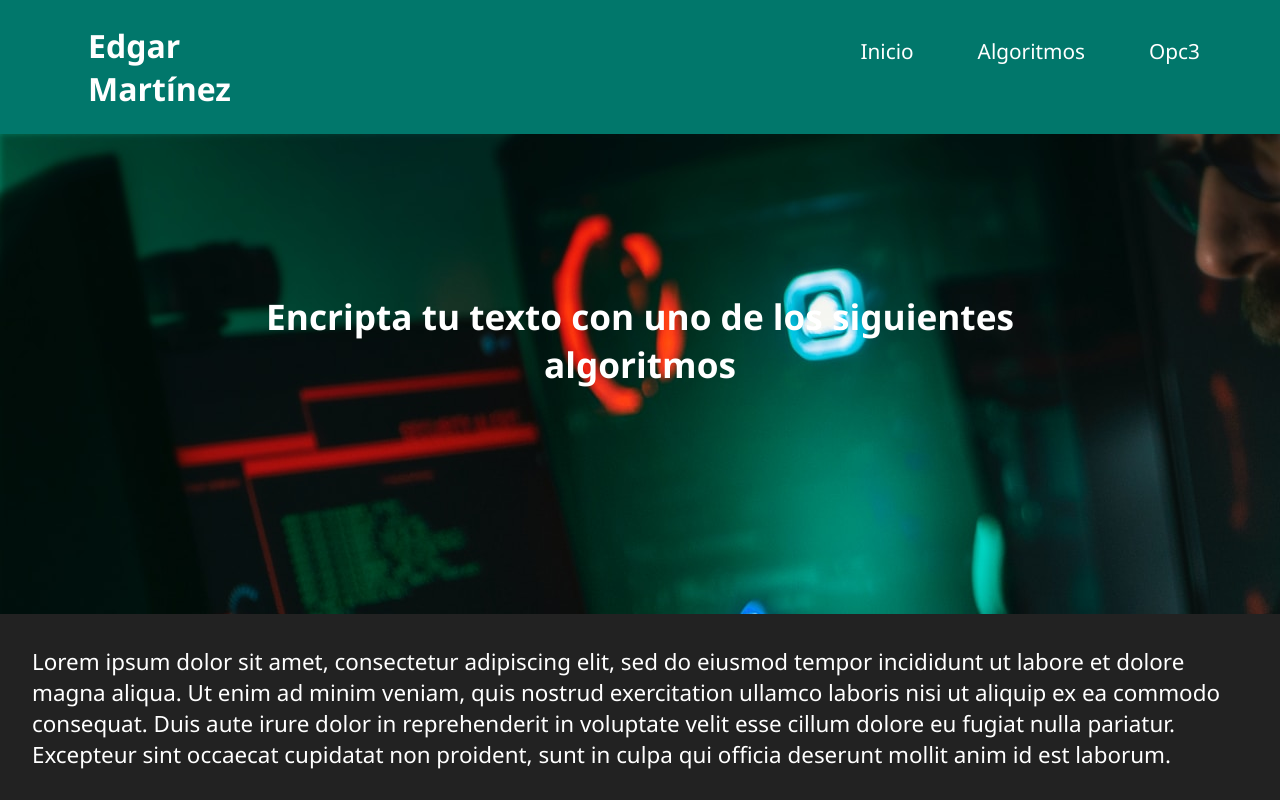
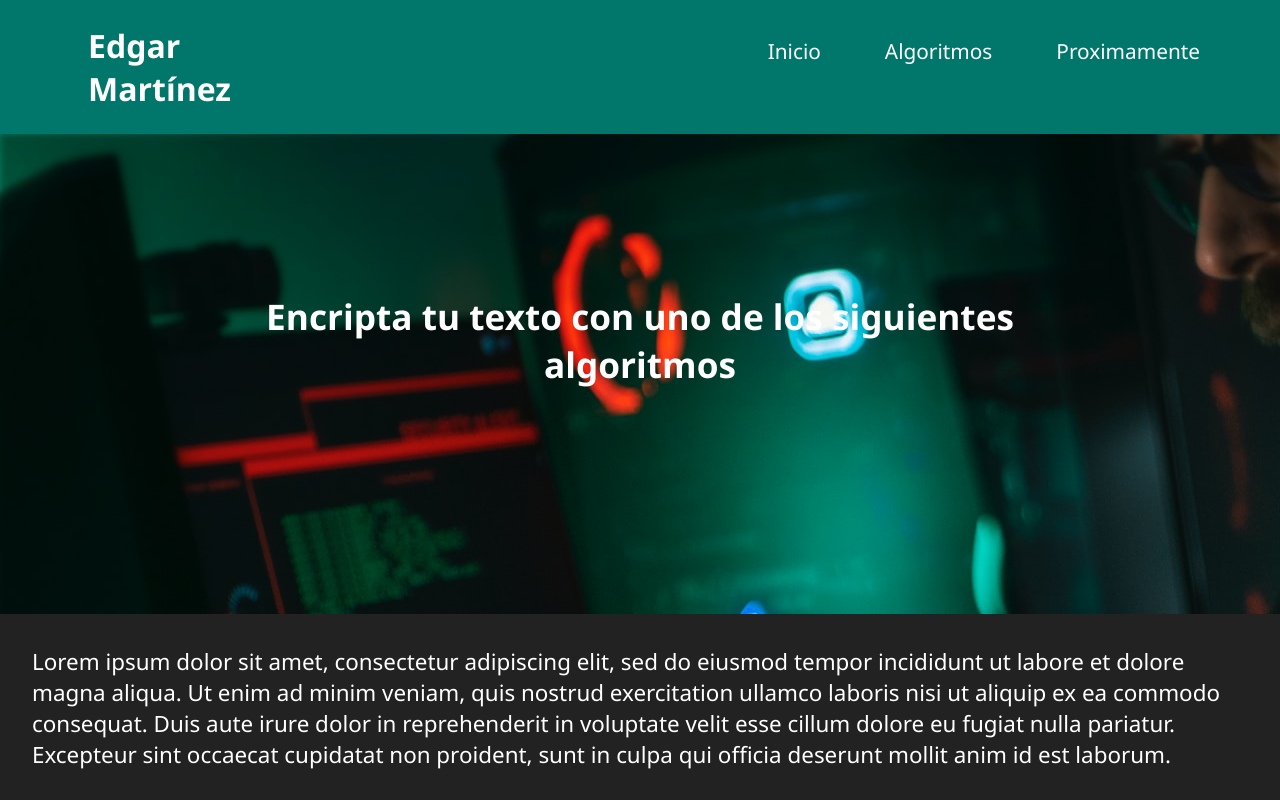
Before and after one commit to DanielMMITM/Text-Encryptor, a React (Vite) app: page / in a window 1280 px wide. Shown: the top 800 px of the page. Built offline with nearby package versions, Linux system fonts and the light colour scheme.

Commit message:
Se agregaron links al navbar

```diff
--- /dev/null
+++ b/src/App.css
@@ -0,0 +1,3 @@
+html{
+    scroll-behavior: smooth;
+}
--- a/src/Components/NavBar/NavBar.jsx
+++ b/src/Components/NavBar/NavBar.jsx
@@ -10,8 +10,9 @@ export function NavBar() {
             <div className="nav-menu">
                 <ul>
                     <Link className='navOptions' to={"/"}><li>Inicio</li></Link>
-                    <li>Algoritmos</li>
-                    <li>Opc3</li>
+                    <a className='navOptions' href="#Algorithms"><li>Algoritmos</li></a>
+                    <a className='navOptions' href="#ComingSoon"><li>Proximamente</li></a>
+
                 </ul>
             </div>
         </div>
--- a/src/views/Home.jsx
+++ b/src/views/Home.jsx
@@ -16,7 +16,7 @@ export function Home (){
                 <p className='content'>Lorem ipsum dolor sit amet, consectetur adipiscing elit, sed do eiusmod tempor incididunt ut labore et dolore magna aliqua. Ut enim ad minim veniam, quis nostrud exercitation ullamco laboris nisi ut aliquip ex ea commodo consequat. Duis aute irure dolor in reprehenderit in voluptate velit esse cillum dolore eu fugiat nulla pariatur. Excepteur sint occaecat cupidatat non proident, sunt in culpa qui officia deserunt mollit anim id est laborum.</p>
             </header>
             <body className='body'>
-                <section className='CardsSection'>
+                <section className='CardsSection' id='Algorithms'>
                     <CardRight
                         title="Matriz transpuesta por clave"
                         text="En él, el mensaje original estará limitado a un rectángulo, de izquierda a derecha y de arriba hacia abajo. Después, se escoge una clave para asignar un número a cada columna del rectángulo para determinar el orden. El número correspondiente a la letra de la clave estará determinado por orden alfabético. Por ejemplo, si la palabra clave es CAT y el mensaje es THE SKY IS BLUE el proceso sería el siguiente:"
@@ -27,6 +27,7 @@ export function Home (){
                         text="En él, el mensaje original estará limitado a un rectángulo, de izquierda a derecha y de arriba hacia abajo. Después, se escoge una clave para asignar un número a cada columna del rectángulo para determinar el orden. El número correspondiente a la letra de la clave estará determinado por orden alfabético. Por ejemplo, si la palabra clave es CAT y el mensaje es THE SKY IS BLUE el proceso sería el siguiente:"
                         button={ <Button text="Probar" route="/TransposColumn"></Button> }>
                     </CardLeft>
+                    <div id='ComingSoon'>
                         <CardRight
                             title="Matriz transpuesta por clave"
                             text="Lorem ipsum dolor sit amet, consectetur adipiscing elit, sed do eiusmod tempor incididunt ut labore et dolore magna aliqua. Ut enim ad minim veniam, quis nostrud exercitation ullamco laboris nisi ut aliquip ex ea commodo consequat. Duis aute irure dolor in reprehenderit in voluptate velit esse cillum dolore eu fugiat nulla pariatur. Excepteur sint occaecat cupidatat non proident, sunt in culpa qui officia deserunt mollit anim id est laborum."
@@ -37,6 +38,7 @@ export function Home (){
                             text="Lorem ipsum dolor sit amet, consectetur adipiscing elit, sed do eiusmod tempor incididunt ut labore et dolore magna aliqua. Ut enim ad minim veniam, quis nostrud exercitation ullamco laboris nisi ut aliquip ex ea commodo consequat. Duis aute irure dolor in reprehenderit in voluptate velit esse cillum dolore eu fugiat nulla pariatur. Excepteur sint occaecat cupidatat non proident, sunt in culpa qui officia deserunt mollit anim id est laborum."
                             button={ <span>Proximamente...</span> }>
                         </CardLeft>
+                    </div>
                 </section>
             </body>
             <footer>
```
Lines whose indentation alone changed are shown as unchanged.
